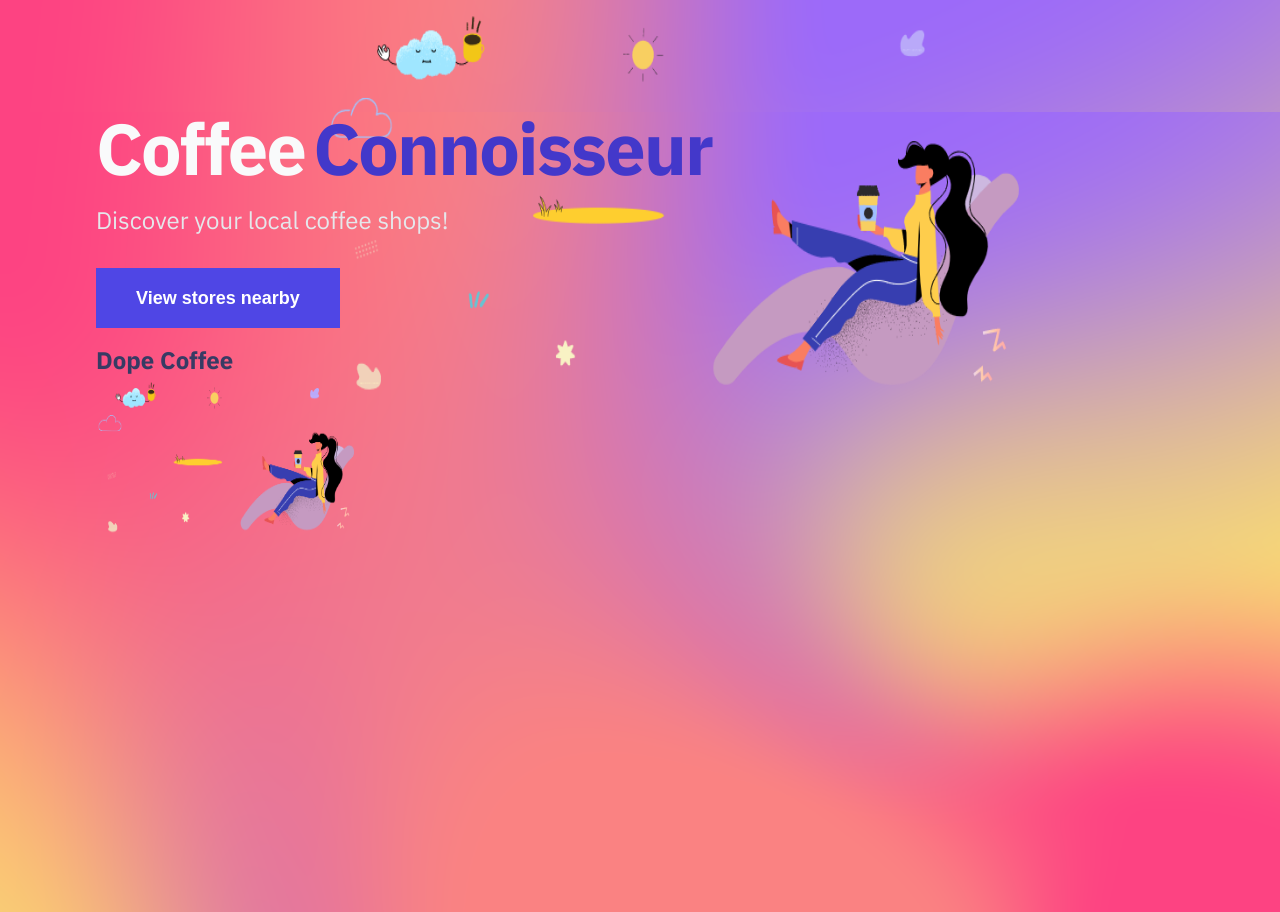
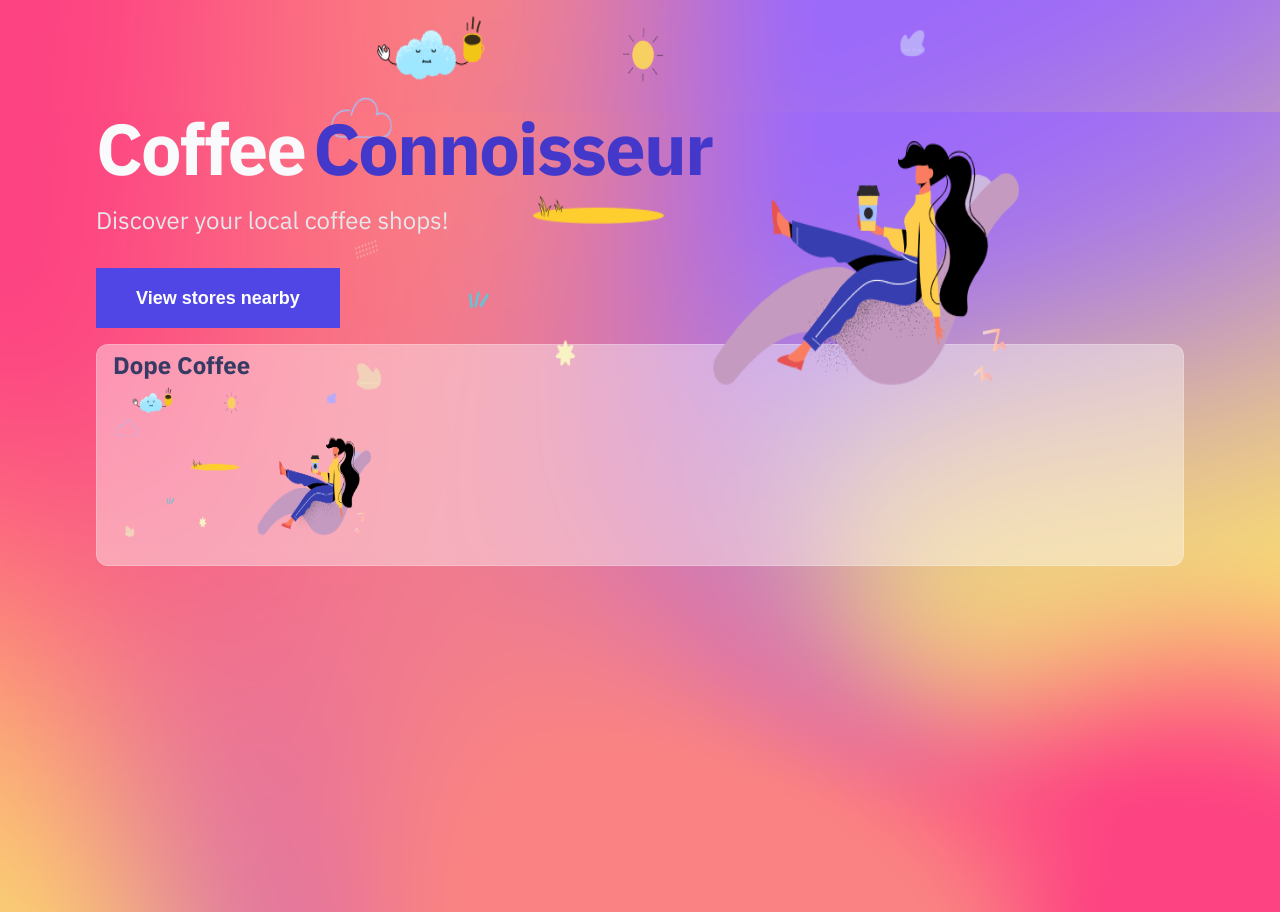
Before and after one commit to Celestiger/discover-coffee-stores, a Next.js app: page / in a window 1280 px wide. Built offline with nearby package versions, Linux system fonts and the light colour scheme.

Commit message:
styling for card

```diff
--- a/components/card.js
+++ b/components/card.js
@@ -1,11 +1,29 @@
 import Image from 'next/image';
 import Link from 'next/link';
+import cls from 'classnames';
+
+import styles from './card.module.css';
 
 const Card = (props) => {
   return (
     <Link href={props.href}>
-      <h2>{props.name}</h2>
-      <Image src={props.imgUrl} width={260} height={160} />
+      <div className={styles.cardLink}>
+        <div className={cls('glass', styles.container)}>
+
+          <div className={styles.cardHeadderWrapper}>
+            <h2 className={styles.cardHeadder}>{props.name}</h2>
+          </div>
+
+          <div className={styles.cardImageWrapper}>
+            <Image
+              className={styles.cardImage}
+              src={props.imgUrl}
+              width={260}
+              height={160}
+            />
+          </div>
+        </div>
+      </div>
     </Link>
   );
 };
--- a/components/card.module.css
+++ b/components/card.module.css
@@ -0,0 +1,56 @@
+.cardLink {
+  margin: auto;
+  --tw-shadow: 0 20px 25px -5px rgba(0, 0, 0, 0.1),
+    0 10px 10px -5px rgba(0, 0, 0, 0.04);
+  box-shadow: 0 0 transparent, 0 0 #0000, 0 0 transparent, 0 0 #0000,
+    0 0 transparent;
+
+  border-color: var(--text-white-100);
+  border-radius: 0.75rem /* 12px */;
+}
+
+.container {
+  border-radius: 0.75rem /* 12px */;
+  padding-top: 0.25rem /* 4px */;
+  padding-bottom: 0.25rem /* 4px */;
+  padding-bottom: 1.25rem /* 20px */;
+  padding-left: 1rem /* 16px */;
+  padding-right: 1rem /* 16px */;
+
+  backdrop-filter: blur(10px);
+}
+
+.cardHeaderWrapper {
+  margin-top: 0.75rem /* 12px */;
+  margin-bottom: 0.75rem /* 12px */;
+}
+
+.cardHeader {
+  text-overflow: ellipsis;
+  white-space: nowrap;
+  font-size: 1.25rem /* 20px */;
+  line-height: 1.75rem /* 28px */;
+  font-weight: 800;
+  overflow: hidden;
+  width: 16rem /* 256px */;
+}
+
+.cardImageWrapper {
+  color: var(--text-white-100);
+}
+
+.cardImage {
+  border-radius: 0.75rem /* 12px */;
+}
+
+@media (min-width: 1024px) {
+  .cardHeader {
+    width: 16rem /* 256px */;
+  }
+}
+
+@media (min-width: 768px) {
+  .cardHeader {
+    width: 16rem /* 256px */;
+  }
+}
--- a/package.json
+++ b/package.json
@@ -10,6 +10,7 @@
   },
   "dependencies": {
     "@next/font": "13.1.6",
+    "classnames": "^2.3.2",
     "eslint": "8.34.0",
     "eslint-config-next": "13.1.6",
     "next": "13.1.6",
--- a/styles/globals.css
+++ b/styles/globals.css
@@ -75,3 +75,16 @@
   --text-black: rgba(17, 24, 39, 1);
   --text-white-100: rgba(229, 231, 235, 1);
 }
+
+/* glass-morphism */
+.glass {
+  background: hsla(0, 0%, 100%, 0.4);
+  -webkit-backdrop-filter: blur(10px);
+  backdrop-filter: blur(10px);
+  border: 1px solid hsla(0, 0%, 100%, 0.2);
+}
+
+.glass:hover {
+  background: hsla(0, 0%, 100%, 0.7);
+  border: 1px solid #fff;
+}
```
Also changed, not shown: 1 other file (tests, documents, lock files or other folders).
